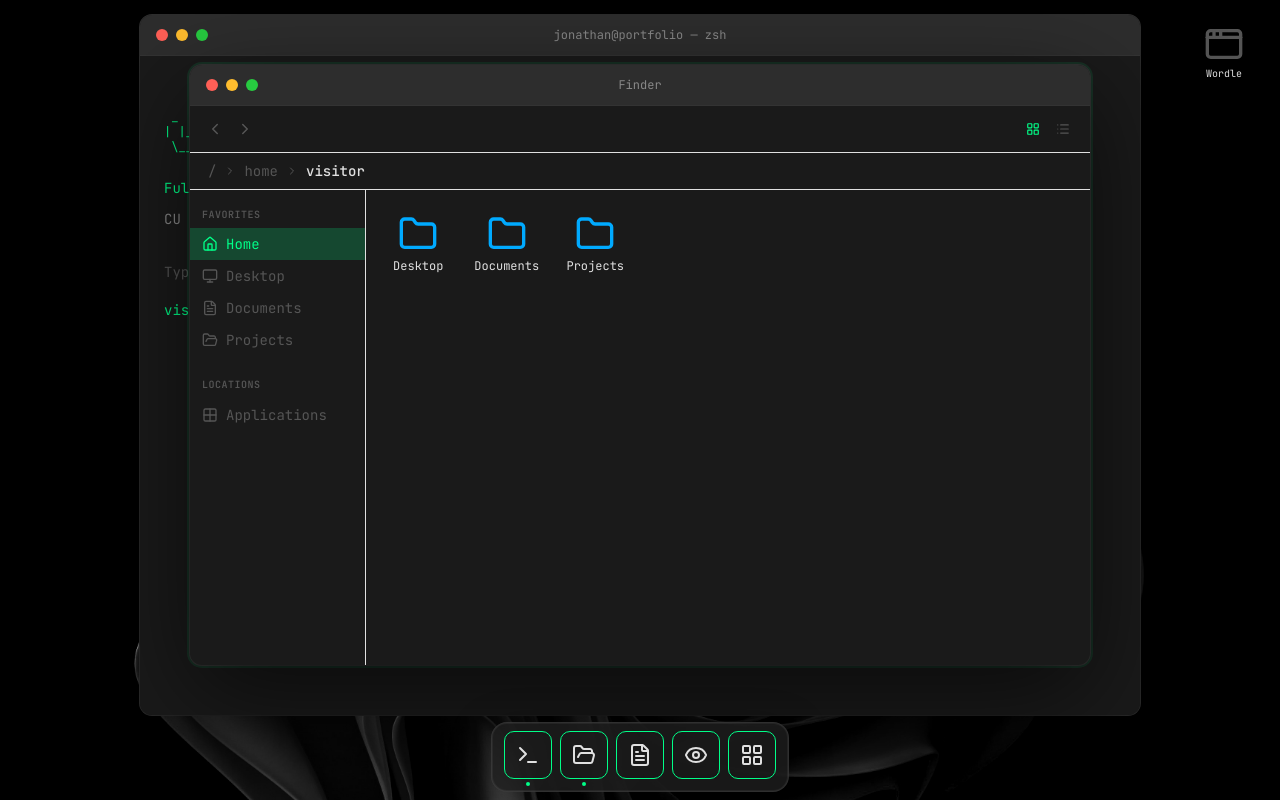
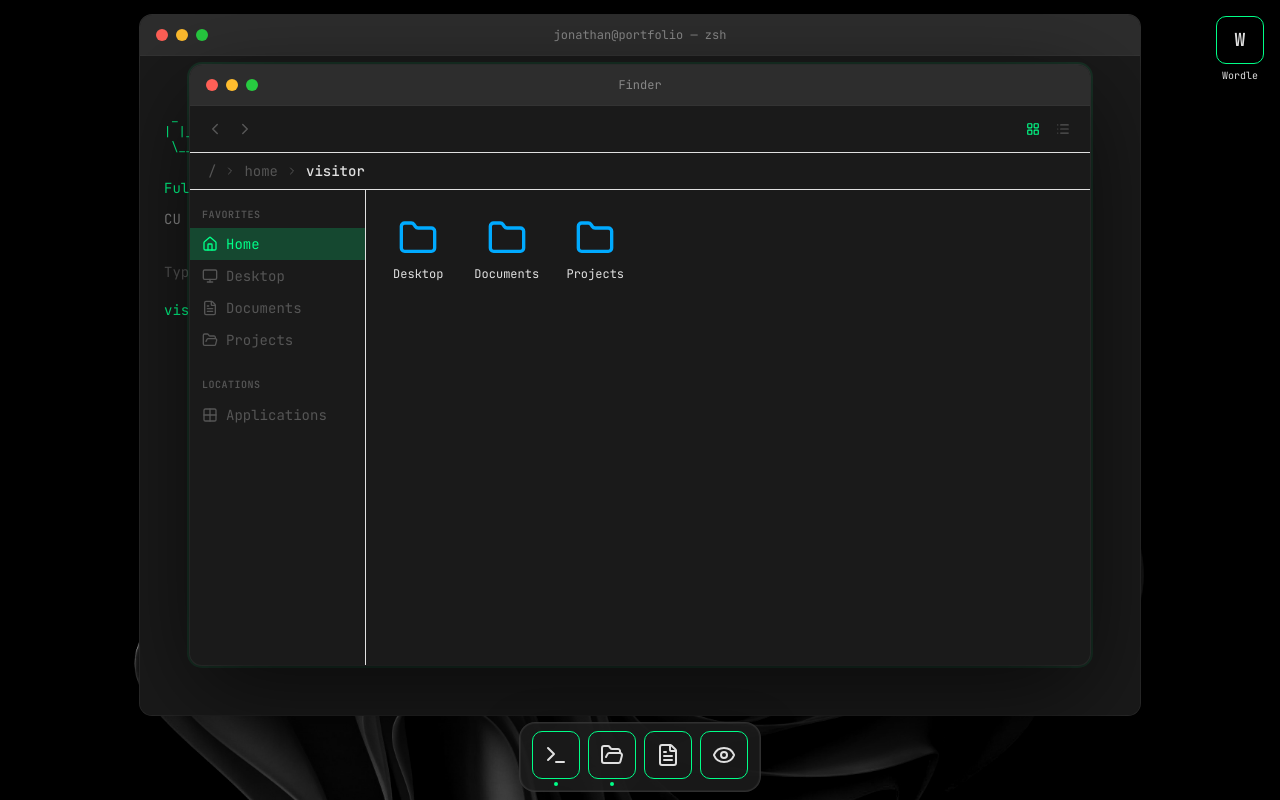
Before and after one commit to jjjohnywaffles/jonathan-hu-portfolio, a React (Vite) app: page / in a window 1280 px wide. Both pictures are taken after a click on the button 584 px from the left and 755 px from the top of the page. Built offline with nearby package versions, Linux system fonts and the light colour scheme.

Commit message:
Fix: desktop icons now clickable, updated icon highlighting

```diff
--- a/src/components/Desktop/Desktop.tsx
+++ b/src/components/Desktop/Desktop.tsx
@@ -41,7 +41,7 @@ const DesktopContent = () => {
 
       {/* Windows area */}
       <div
-        className={`absolute top-0 left-0 w-full z-1 ${
+        className={`absolute top-0 left-0 w-full z-1 pointer-events-none ${
           hasMaximizedWindow ? 'h-full' : 'h-[calc(100%-70px)]'
         }`}
       >
--- a/src/components/Desktop/DesktopIcons.tsx
+++ b/src/components/Desktop/DesktopIcons.tsx
@@ -1,15 +1,29 @@
-import { useContext } from 'react';
+import { useContext, useState, useEffect, useCallback } from 'react';
 import { AppWindow } from 'lucide-react';
 import { FileSystemContext } from '../../context/fileSystemContextDef';
 import { useWindowManager } from '../../hooks/useWindowManager';
 import { openFile } from '../../utils/fileActions';
-import type { FileNode } from '../../types/filesystem';
+import type { FileNode, FSNode } from '../../types/filesystem';
 
 const DESKTOP_PATH = '/home/visitor/Desktop';
 
 export const DesktopIcons = () => {
   const fsContext = useContext(FileSystemContext);
-  const { openApp } = useWindowManager();
+  const { openApp, getApp } = useWindowManager();
+  const [selectedIcon, setSelectedIcon] = useState<string | null>(null);
+
+  // Deselect when clicking on the desktop background
+  const handleBackgroundClick = useCallback((e: MouseEvent) => {
+    const target = e.target as HTMLElement;
+    if (!target.closest('[data-desktop-icon]')) {
+      setSelectedIcon(null);
+    }
+  }, []);
+
+  useEffect(() => {
+    window.addEventListener('mousedown', handleBackgroundClick);
+    return () => window.removeEventListener('mousedown', handleBackgroundClick);
+  }, [handleBackgroundClick]);
 
   if (!fsContext || fsContext.isLoading) return null;
 
@@ -19,24 +33,61 @@ export const DesktopIcons = () => {
   const items = Object.values(desktopNode.children);
   if (items.length === 0) return null;
 
-  const handleDoubleClick = (item: FileNode) => {
-    openFile(item, openApp);
+  const handleClick = (item: FSNode) => {
+    if (item.type !== 'file') return;
+
+    if (selectedIcon === item.name) {
+      openFile(item as FileNode, openApp);
+      setSelectedIcon(null);
+    } else {
+      setSelectedIcon(item.name);
+    }
+  };
+
+  const getIcon = (item: FSNode) => {
+    if (item.type === 'file' && item.fileType === 'executable' && item.content) {
+      const app = getApp(item.content);
+      if (app) {
+        return (
+          <span className="text-2xl leading-none font-mono text-text-primary flex items-center justify-center">
+            {app.icon}
+          </span>
+        );
+      }
+    }
+    return <AppWindow size={24} className="text-text-primary" />;
   };
 
   return (
-    <div className="absolute top-4 right-4 z-0 flex flex-col flex-wrap-reverse items-end gap-1 max-h-[calc(100vh-100px)]">
-      {items.map((item) => (
+    <div className="absolute top-4 right-4 z-0 flex flex-col flex-wrap-reverse items-end gap-3 max-h-[calc(100vh-100px)]">
+      {items.map((item) => {
+        const isSelected = selectedIcon === item.name;
+        return (
           <button
             key={item.name}
-          className="flex flex-col items-center gap-1 w-20 p-2 rounded-lg hover:bg-white/10 transition-colors cursor-default select-none"
-          onDoubleClick={() => item.type === 'file' && handleDoubleClick(item as FileNode)}
+            data-desktop-icon
+            className="flex flex-col items-center gap-1.5 select-none cursor-pointer"
+            onClick={() => handleClick(item)}
           >
-          <AppWindow size={40} className="text-text-muted" />
-          <span className="text-[10px] text-text-primary text-center line-clamp-2 leading-tight font-mono">
+            <div
+              className={`w-12 h-12 flex items-center justify-center border rounded-[10px] transition-colors duration-200 ${
+                isSelected
+                  ? 'bg-white/20 border-accent'
+                  : 'bg-transparent border-accent hover:bg-white/10'
+              }`}
+            >
+              {getIcon(item)}
+            </div>
+            <span
+              className={`text-[10px] text-center line-clamp-2 leading-tight font-mono px-1 rounded ${
+                isSelected ? 'text-white bg-accent/50' : 'text-text-primary'
+              }`}
+            >
               {item.name.replace('.app', '')}
             </span>
           </button>
-      ))}
+        );
+      })}
     </div>
   );
 };
--- a/src/components/Dock/Dock.tsx
+++ b/src/components/Dock/Dock.tsx
@@ -6,6 +6,16 @@ import { DockMinimizedPreview } from './DockMinimizedPreview';
 
 export const Dock = () => {
   const { apps, windows, hasMaximizedWindow } = useWindowManager();
+
+  // Show pinned apps (default) + unpinned apps that have open windows
+  const dockApps = useMemo(
+    () =>
+      apps.filter((app) => {
+        if (app.pinToDock !== false) return true;
+        return Object.values(windows).some((w) => w.appId === app.id);
+      }),
+    [apps, windows]
+  );
 
   // Get minimized windows sorted by minimizedAt timestamp
   const minimizedWindows = useMemo(
@@ -23,7 +33,7 @@ export const Dock = () => {
 
   return (
     <motion.div
-      className="fixed bottom-2 left-0 right-0 flex justify-center z-[1000] pointer-events-none"
+      className="fixed bottom-2 left-0 right-0 flex justify-center z-1000 pointer-events-none"
       initial={{ y: 100, opacity: 0 }}
       animate={{ y: 0, opacity: 1 }}
       transition={{ type: 'spring', stiffness: 300, damping: 30 }}
@@ -31,7 +41,7 @@ export const Dock = () => {
       <div className="flex items-center gap-2 pt-2 px-3 pb-3 bg-dock-bg backdrop-blur-[20px] rounded-2xl border border-white/10 shadow-[0_10px_40px_rgba(0,0,0,0.4),inset_0_0_0_1px_rgba(255,255,255,0.05)] pointer-events-auto">
         {/* App icons */}
         <div className="flex items-center gap-2">
-          {apps.map((app) => (
+          {dockApps.map((app) => (
             <DockAppItem key={app.id} appId={app.id} />
           ))}
         </div>
--- a/src/components/Finder/FinderItem.tsx
+++ b/src/components/Finder/FinderItem.tsx
@@ -61,16 +61,18 @@ export const FinderItem = ({
       <button
         onClick={onClick}
         onDoubleClick={onDoubleClick}
-        className={`flex flex-col items-center gap-1 p-2 rounded-lg transition-colors ${
-          isSelected ? 'bg-accent/20' : 'hover:bg-bg-hover'
-        }`}
+        className="flex flex-col items-center gap-1 p-2 rounded-lg transition-colors hover:bg-bg-hover"
       >
-        <div className={`${item.type === 'folder' ? 'text-accent-secondary' : 'text-text-muted'}`}>
+        <div
+          className={`p-1 rounded-lg transition-colors ${
+            isSelected ? 'bg-accent/20' : ''
+          } ${item.type === 'folder' ? 'text-accent-secondary' : 'text-text-muted'}`}
+        >
           {item.type === 'folder' ? <Folder size={40} /> : getFileIcon(item.fileType, 40)}
         </div>
         <span
-          className={`text-xs text-center line-clamp-2 ${
-            isSelected ? 'text-accent' : 'text-text-primary'
+          className={`text-xs text-center line-clamp-2 px-1 rounded transition-colors ${
+            isSelected ? 'text-white bg-accent/50' : 'text-text-primary'
           }`}
         >
           {item.name.includes(' ') ? (
--- a/src/data/apps.tsx
+++ b/src/data/apps.tsx
@@ -1,4 +1,4 @@
-import { Terminal, FolderOpen, FileText, Eye, LayoutGrid } from 'lucide-react';
+import { Terminal, FolderOpen, FileText, Eye } from 'lucide-react';
 import type { AppDefinition } from '../types/window';
 import { TerminalApp } from '../components/Terminal/TerminalApp';
 import { FinderApp } from '../components/Finder';
@@ -50,8 +50,9 @@ export const apps: AppDefinition[] = [
   {
     id: 'wordle',
     name: 'Wordle',
-    icon: <LayoutGrid size={24} />,
+    icon: <span className="font-bold text-lg leading-none">W</span>,
     component: WordleApp,
+    pinToDock: false,
     defaultSize: {
       width: 500,
       height: 650,
--- a/src/types/window.ts
+++ b/src/types/window.ts
@@ -50,6 +50,7 @@ export interface AppDefinition {
   component: ComponentType<AppComponentProps>;
   defaultSize: Size;
   defaultPosition?: Position;
+  pinToDock?: boolean;
 }
 
 export interface WindowManagerState {
```
Lines whose indentation alone changed are shown as unchanged.
